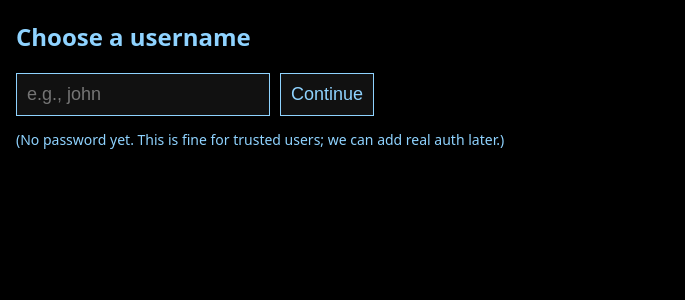
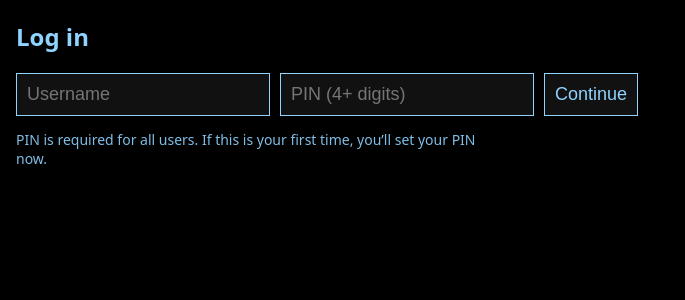
Before and after one commit to jb7452898-cpu/MileageSimple, a Flask app: page /login in a window 1280 px wide. Shown: the top 300 px of the page, without its empty margins (0-685 px from the left). Run offline with Flask 3, Linux system fonts and the light colour scheme; some libraries are stand-ins or nearby versions.

Commit message:
set up a secure login pin for users of the app

```diff
--- a/app.py
+++ b/app.py
@@ -5,6 +5,8 @@ from functools import wraps
 
 import psycopg
 from flask import Flask, jsonify, render_template, request, redirect, session, url_for
+
+from werkzeug.security import generate_password_hash, check_password_hash
 
 app = Flask(__name__)
 
@@ -124,22 +126,39 @@ def login():
 
 @app.post("/login")
 def login_post():
-    raw = request.form.get("username", "")
-    username = normalize_username(raw)
+    raw_user = request.form.get("username", "")
+    raw_pin = request.form.get("pin", "")
+
+    username = normalize_username(raw_user)
+    pin = raw_pin.strip()
 
     if not username:
         return render_template("login.html", error="Please enter a username.")
+    if not pin or len(pin) < 4 or not pin.isdigit():
+        return render_template("login.html", error="Please enter a numeric PIN (at least 4 digits).")
 
-    # Create or fetch user
-    user_id = get_or_create_user_id(username)
+    row = get_user_by_username(username)
 
-    # Remember user in a cookie-backed session
+    if row is None:
+        # New user: create with PIN
+        pin_hash = generate_password_hash(pin)
+        user_id = create_user(username, pin_hash)
+    else:
+        user_id, pin_hash = int(row[0]), row[1]
+
+        # Existing user from pre-PIN days: set PIN now (first login after upgrade)
+        if not pin_hash:
+            pin_hash = generate_password_hash(pin)
+            set_user_pin(user_id, pin_hash)
+        else:
+            # Normal login: verify PIN
+            if not check_password_hash(pin_hash, pin):
+                return render_template("login.html", error="Incorrect PIN.")
+
     session["user_id"] = user_id
     session["username"] = username
-    session.permanent = True  # makes it persist beyond browser close (configurable)
-
+    session.permanent = True
     return redirect(url_for("home"))
-
 
 @app.route("/logout", methods=["GET", "POST"])
 def logout():
@@ -248,6 +267,57 @@ def delete_entry(entry_id: int):
 
     return jsonify({"ok": True, "deleted": deleted})
 
+def get_user_by_username(username: str):
+    if using_postgres():
+        with psycopg.connect(DATABASE_URL) as conn:
+            with conn.cursor() as cur:
+                cur.execute("SELECT id, pin_hash FROM users WHERE username=%s", (username,))
+                row = cur.fetchone()
+        return row  # (id, pin_hash) or None
+    else:
+        with sqlite3.connect(SQLITE_PATH) as con:
+            con.execute("PRAGMA foreign_keys = ON;")
+            cur = con.cursor()
+            cur.execute("SELECT id, pin_hash FROM users WHERE username=?", (username,))
+            row = cur.fetchone()
+        return row  # (id, pin_hash) or None
+
+
+def create_user(username: str, pin_hash: str) -> int:
+    if using_postgres():
+        with psycopg.connect(DATABASE_URL) as conn:
+            with conn.cursor() as cur:
+                cur.execute(
+                    "INSERT INTO users(username, pin_hash) VALUES (%s, %s) RETURNING id",
+                    (username, pin_hash),
+                )
+                new_id = cur.fetchone()[0]
+            conn.commit()
+        return int(new_id)
+    else:
+        with sqlite3.connect(SQLITE_PATH) as con:
+            con.execute("PRAGMA foreign_keys = ON;")
+            cur = con.cursor()
+            cur.execute(
+                "INSERT INTO users(username, pin_hash) VALUES (?, ?)",
+                (username, pin_hash),
+            )
+            con.commit()
+            return int(cur.lastrowid)
+
+
+def set_user_pin(user_id: int, pin_hash: str) -> None:
+    if using_postgres():
+        with psycopg.connect(DATABASE_URL) as conn:
+            with conn.cursor() as cur:
+                cur.execute("UPDATE users SET pin_hash=%s WHERE id=%s", (pin_hash, user_id))
+            conn.commit()
+    else:
+        with sqlite3.connect(SQLITE_PATH) as con:
+            con.execute("PRAGMA foreign_keys = ON;")
+            con.execute("UPDATE users SET pin_hash=? WHERE id=?", (pin_hash, user_id))
+            con.commit()
+
 
 if __name__ == "__main__":
     # Make session persist for 30 days (optional)
--- a/templates/login.html
+++ b/templates/login.html
@@ -13,9 +13,7 @@
       color: #8fd3ff;  /* light blue */
     }
 
-  h2, h3 {
-    color: #8fd3ff;
-  }
+    h2, h3 { color: #8fd3ff; }
 
     input, button {
       font-size: 18px;
@@ -38,26 +36,42 @@
       flex-wrap: wrap;
     }
 
-  #total {
-    font-weight: 800;
-    margin-top: 14px;
+    .err {
+      margin-top: 12px;
+      color: #ff7aa2;
+      font-weight: 700;
     }
 
-  ul {
-    padding-left: 18px;
-  }
-
-  a {
-    color: #8fd3ff;
+    .hint {
+      margin-top: 14px;
+      font-size: 14px;
+      opacity: 0.9;
+      max-width: 60ch;
     }
   </style>
+</head>
 
-</head>
 <body>
-  <h2>Choose a username</h2>
+  <h2>Log in</h2>
 
   <form method="POST" class="row">
-    <input name="username" autocomplete="username" placeholder="e.g., john" required>
+    <input
+      name="username"
+      autocomplete="username"
+      placeholder="Username"
+      required
+    >
+
+    <input
+      name="pin"
+      type="password"
+      inputmode="numeric"
+      autocomplete="current-password"
+      placeholder="PIN (4+ digits)"
+      minlength="4"
+      required
+    >
+
     <button type="submit">Continue</button>
   </form>
 
@@ -65,8 +79,8 @@
     <div class="err">{{ error }}</div>
   {% endif %}
 
-  <p style="margin-top:14px; font-size: 14px;">
-    (No password yet. This is fine for trusted users; we can add real auth later.)
+  <p class="hint">
+    PIN is required for all users. If this is your first time, you’ll set your PIN now.
   </p>
 </body>
 </html>
```
Lines whose indentation alone changed are shown as unchanged.
